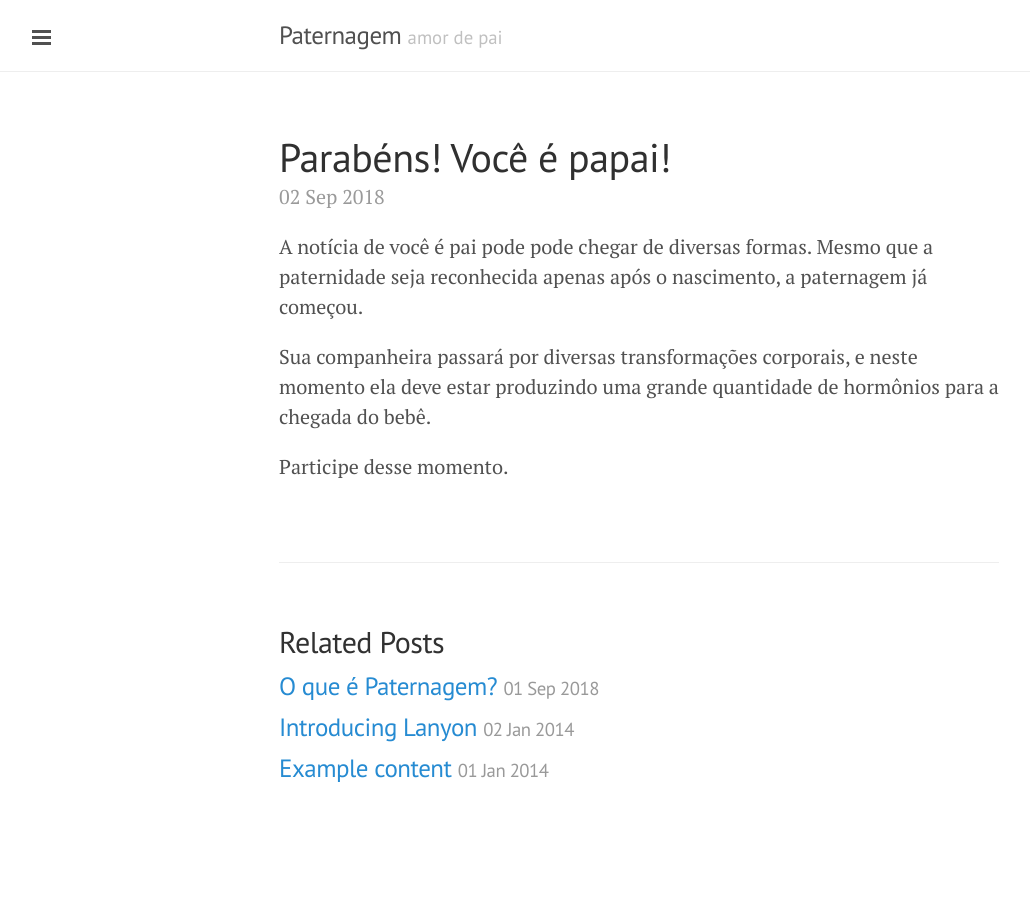
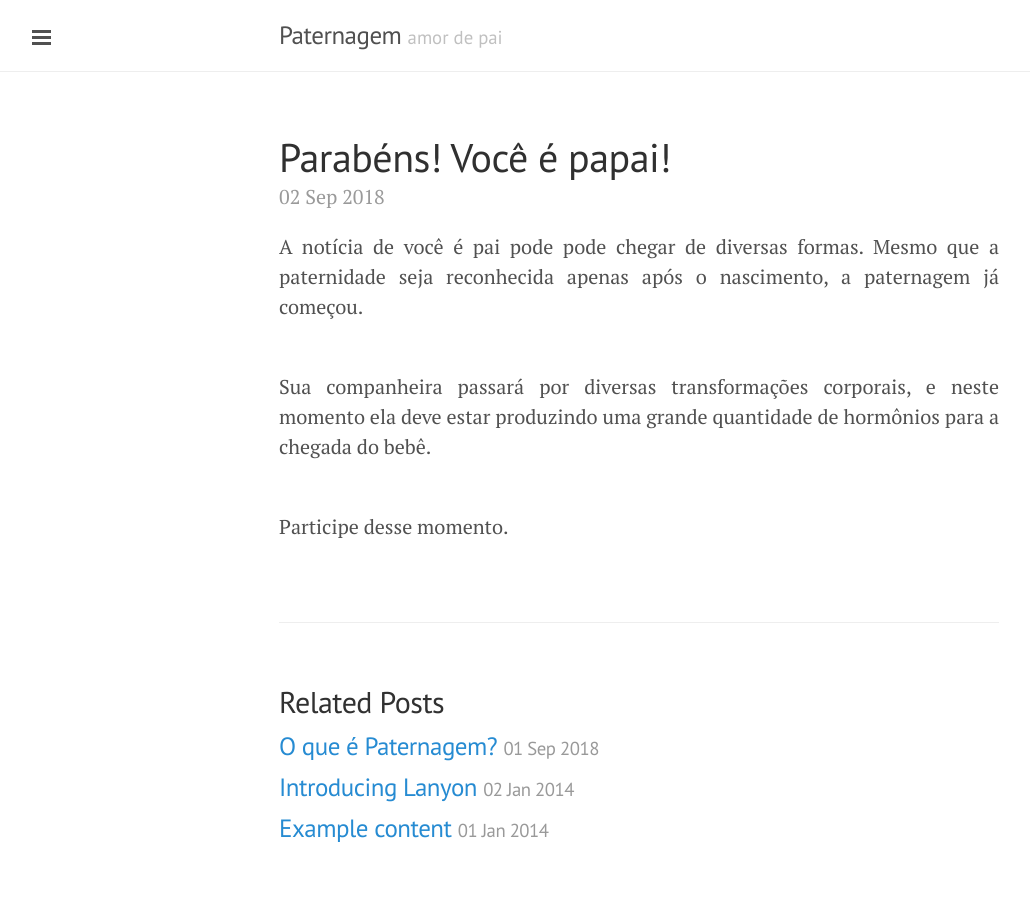
Before and after one commit to paternagem/page, a Jekyll site: the page built from _posts/2018-09-02-voce-vai-ser-papai.md, in a window 1280 px wide. Shown: the whole page, without its empty margins (1-1031 px from the left). Built offline with Jekyll 4.4.1, drawn with Linux system fonts in a browser that asks for light colours; Markdown is read by kramdown in place of the engine named in the settings.

Commit message:
Update parabens

```diff
--- a/_posts/2018-09-02-voce-vai-ser-papai.md
+++ b/_posts/2018-09-02-voce-vai-ser-papai.md
@@ -3,8 +3,11 @@ layout: post
 title: Parabéns! Você é papai!
 ---
 
-A notícia de você é pai pode pode chegar de diversas formas. Mesmo que a paternidade seja reconhecida apenas após o nascimento, a paternagem já começou.
+<div style="text-align: justify">
+A notícia de você é pai pode pode chegar de diversas formas. Mesmo que a paternidade seja reconhecida apenas após o nascimento, a paternagem já começou.</div><br>
 
-Sua companheira passará por diversas transformações corporais, e neste momento ela deve estar produzindo uma grande quantidade de hormônios para a chegada do bebê.
+
+<div style="text-align: justify">
+Sua companheira passará por diversas transformações corporais, e neste momento ela deve estar produzindo uma grande quantidade de hormônios para a chegada do bebê.</div><br>
 
 Participe desse momento.
```
